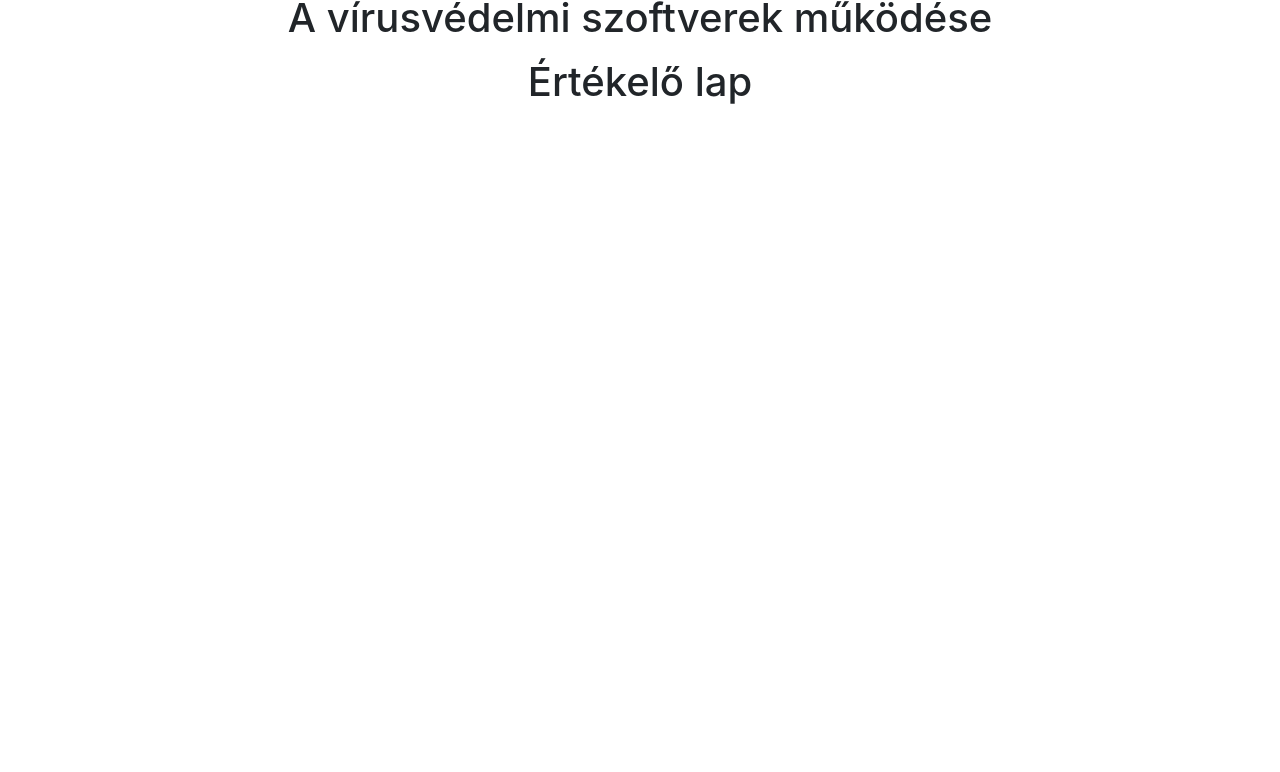
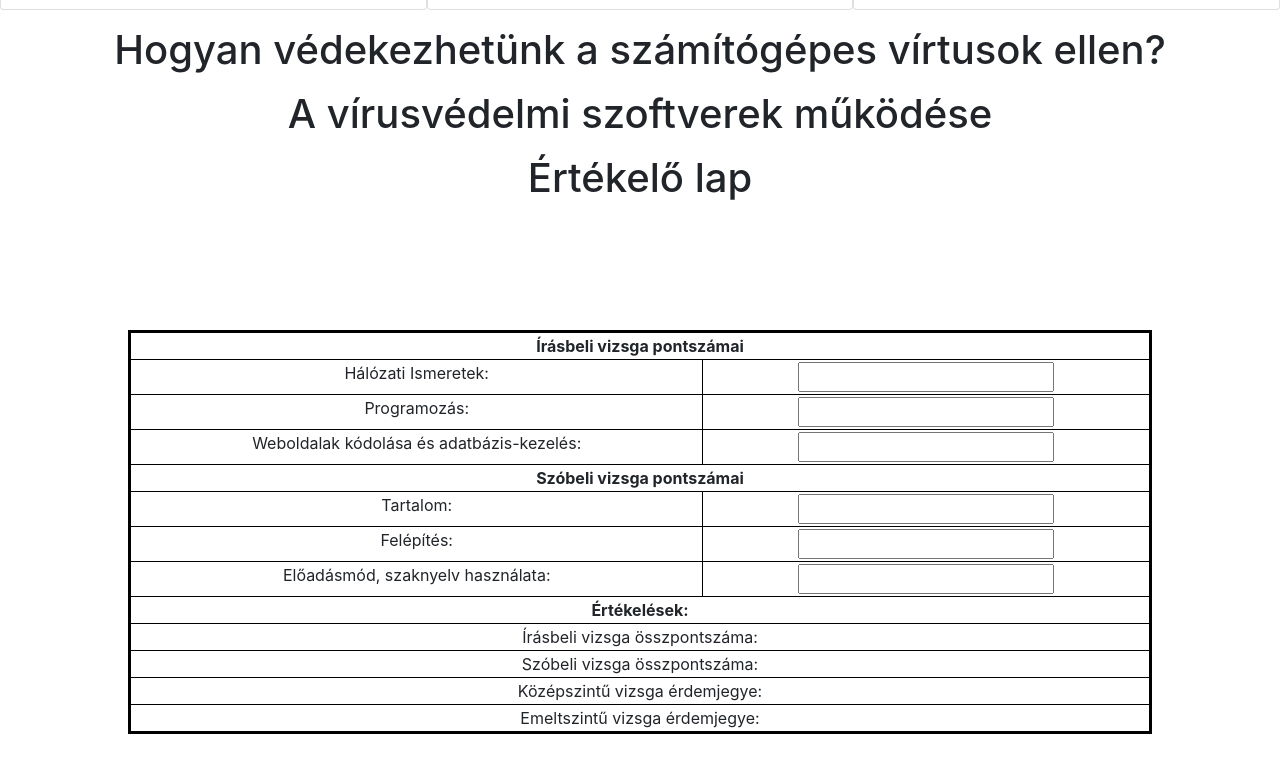
Before and after one commit to SzaboBalazs2003/Erettsegi, a plain HTML site: page index.html in a window 1280 px wide. Shown: the part 716-1488 px from the top of the page. Before the commit the page ends 830 px from the top, so only its background shows below. Drawn offline with nearby package versions, Linux system fonts and the light colour scheme.

Commit message:
Értékelés
Értékeléshez űrlap, js kezdete. Kis szöveg a kártyákban.

```diff
--- /dev/null
+++ b/ertekeles.js
@@ -0,0 +1,5 @@
+function Ertekeles(){
+    const hal=document.getElementById(halozat).Value
+    const program=document.getElementById(prog).Value
+
+}
--- a/index.html
+++ b/index.html
@@ -51,7 +51,7 @@
               <div class="card col-lg-4 col-md-12">
                   <div class="card-body">
                       <h5 class="card-title" id="Számitógépes vírusok">Számitógépes vírusok</h5>
-                      <p class="card-text">Olyan programokat nevezünk vírusok amelyek képesek reprodukálni, sokszorosítani önmagukat. Működésük, és terjedésük csak bizonyos közegben lehetséges. Működésüknek két ciklusa van. Először megpróbálnak minél több gépet megfertőzni, majd egy előre megadott esemény bekövetkeztekor, például egy előre meghatározott napon, kifejtik káros tevékenységüket. A szűkebb értelemben vett vírusok jellemzői, hogy végrehajthatóak, működőképesek és önmagukat más fájlokhoz másolva terjednek. A vírusoknak három nagy csoportja van, az állományvírus, a boot vírus, és a makrovírus. Az állományvírusok valamilyen futtatható állományhoz írják hozzá magukat, és az állomány futtatásakor működésbe lépnek.</p>
+                      <p class="card-text">Olyan programokat nevezünk vírusok amelyek képesek reprodukálni, sokszorosítani önmagukat. Működésük, és terjedésük csak bizonyos közegben lehetséges. Működésüknek két ciklusa van. Először megpróbálnak minél több gépet megfertőzni, majd egy előre megadott esemény bekövetkeztekor, például egy előre meghatározott napon, kifejtik káros tevékenységüket. A szűkebb értelemben vett vírusok jellemzői, hogy végrehajthatóak, működőképesek és önmagukat más fájlokhoz másolva terjednek. A vírusoknak három nagy csoportja van, az állományvírus, a boot vírus, és a makrovírus. Az állományvírusok valamilyen futtatható állományhoz írják hozzá magukat, és az állomány futtatásakor működésbe lépnek. A boot vírusok olyan vírusok amelyek a boot szektorba írják bele magukat, így minden indításkor azonnal lefutnak. Ezért is nehéz védekezni ellenük mert </p>
                   </div>
               </div>
               <div class="card col-lg-4 col-md-12">
@@ -78,6 +78,79 @@
 
       </p>
       <div id="Értékelés"><header><h1>Értékelő lap</h1></header>
+        <form>
+          <table>
+            <tr>
+              <td colspan="2" class="cim">Írásbeli vizsga pontszámai</td>
+            </tr>
+            <tr>
+              <td>
+                <label for="halozat">Hálózati Ismeretek: </label>
+              </td>
+              <td>
+                <input type="number" id="halozat" name="halozat">
+              </td>
+            </tr>
+            <tr>
+              <td>
+                <label for="prog">Programozás: </label>
+              </td>
+              <td>
+                <input type="number" id="prog" name="prog">
+              </td>
+            </tr>
+            <tr>
+              <td>
+                <label for="wa">Weboldalak kódolása és adatbázis-kezelés: </label>
+              </td>
+              <td>
+                <input type="number" id="wa" name="wa">
+              </td>
+            </tr>
+            <tr>
+              <td colspan="2" class="cim">Szóbeli vizsga pontszámai</td>
+            </tr>
+            <tr>
+              <td>
+                <label for="tart">Tartalom: </label>
+              </td>
+              <td>
+                <input type="number" id="tart" name="tart">
+              </td>
+            </tr>
+            <tr>
+              <td>
+                <label for="fel">Felépítés: </label>
+              </td>
+              <td>
+                <input type="number" id="fel" name="fel">
+              </td>
+            </tr>
+            <tr>
+              <td>
+                <label for="elo">Előadásmód, szaknyelv használata: </label>
+              </td>
+              <td>
+                <input type="number" id="elo" name="elo">
+              </td>
+            </tr>
+            <tr>
+              <td colspan="2" class="cim">Értékelések:</td>
+            </tr>
+            <tr>
+              <td colspan="2" id="irasbeli">Írásbeli vizsga összpontszáma: </td>
+            </tr>
+            <tr>
+              <td colspan="2" id="szobeli">Szóbeli vizsga összpontszáma: </td>
+            </tr>
+            <tr>
+              <td colspan="2" id="kozep">Középszintű vizsga érdemjegye: </td>
+            </tr>
+            <tr>
+              <td colspan="2" id="emelt">Emeltszintű vizsga érdemjegye: </td>
+            </tr>
+          </table>
+        </form>
       </div>
     </main>
   </div>
--- a/styles.css
+++ b/styles.css
@@ -15,3 +15,15 @@ header{
 .dropdown-item{
     text-align: center;
 }
+table{
+    margin: 10%;
+    width: 80%;
+    border: solid 3px black;
+}
+td{
+    text-align: center;
+    border: solid 1px black;
+}
+.cim{
+    font-weight: bold;
+}
```
